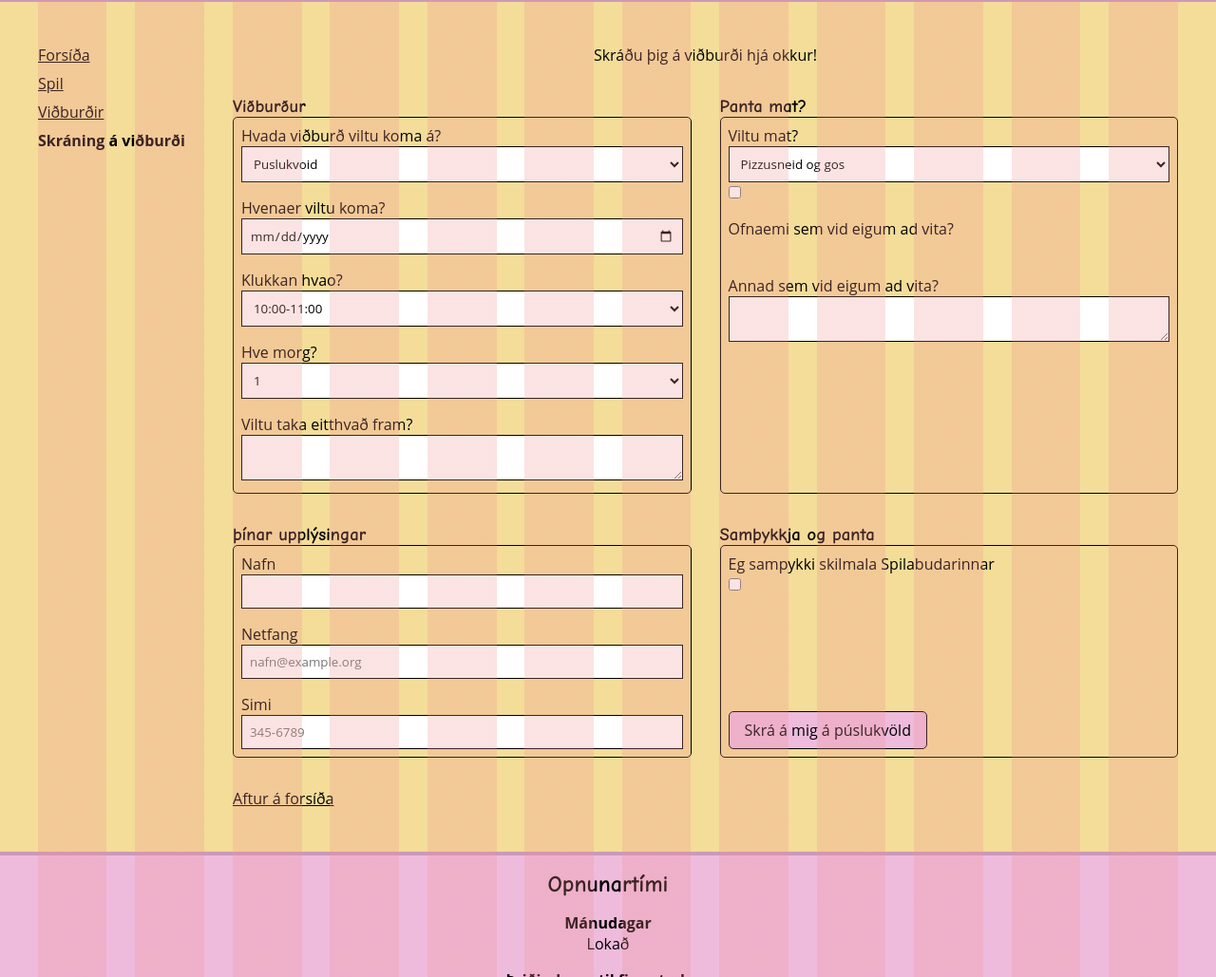
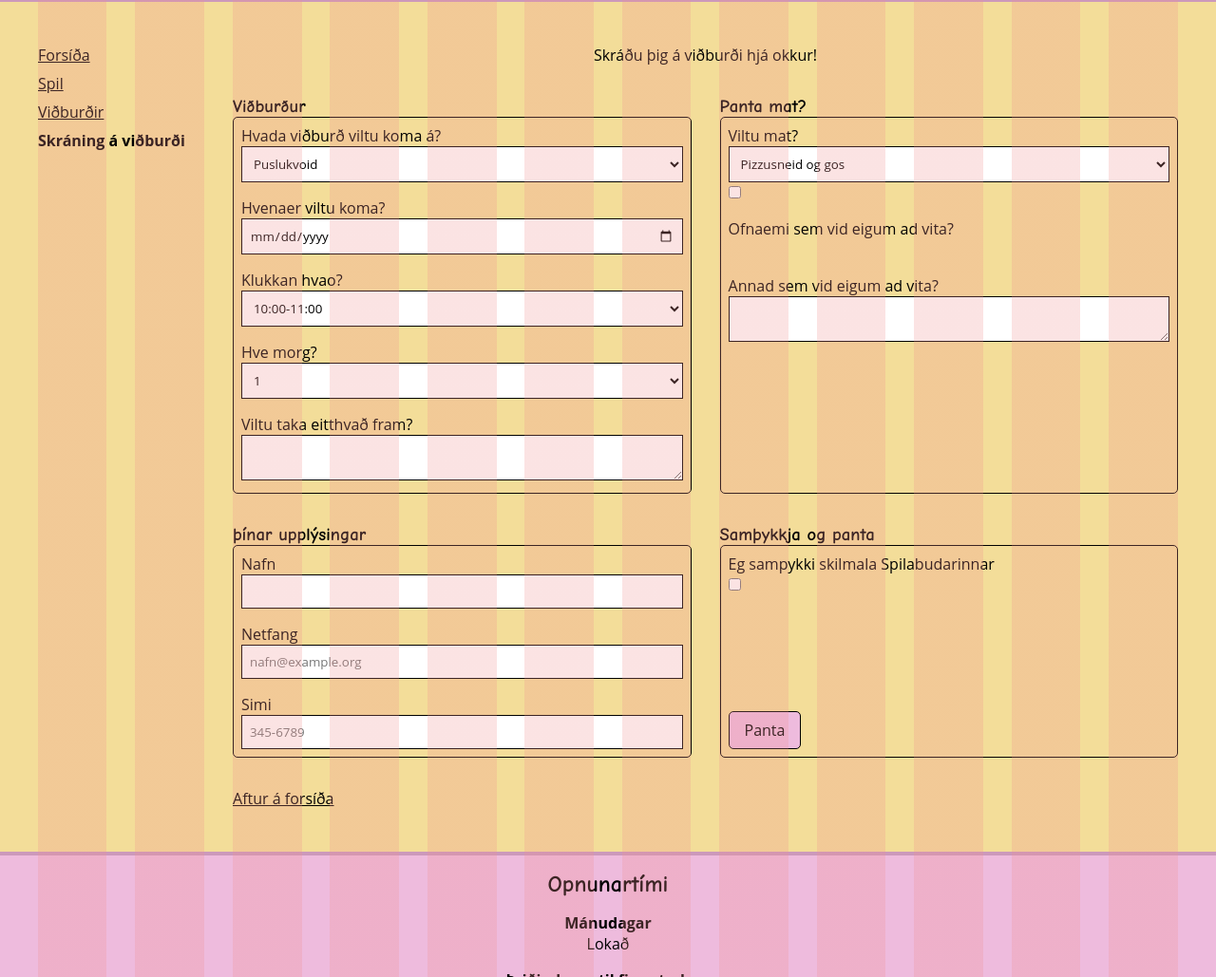
Before and after one commit to ldifiore/Project_1_V6, a website: page sidur/skraning.html in a window 1280 px wide. Shown: the part 71-1100 px from the top of the page at 95% size. Drawn offline with Linux system fonts and the light colour scheme; a web font is replaced by a local one.

Commit message:
Update skraning.html

```diff
--- a/sidur/skraning.html
+++ b/sidur/skraning.html
@@ -158,7 +158,7 @@
 
                   </form>
                   <div class="actions">
-                    <a href="/sidur/skraning.html" class="button">Skrá á mig á púslukvöld</a>
+                    <a class="button">Panta</a>
                   </div>
                 </div>
               </section>
```
